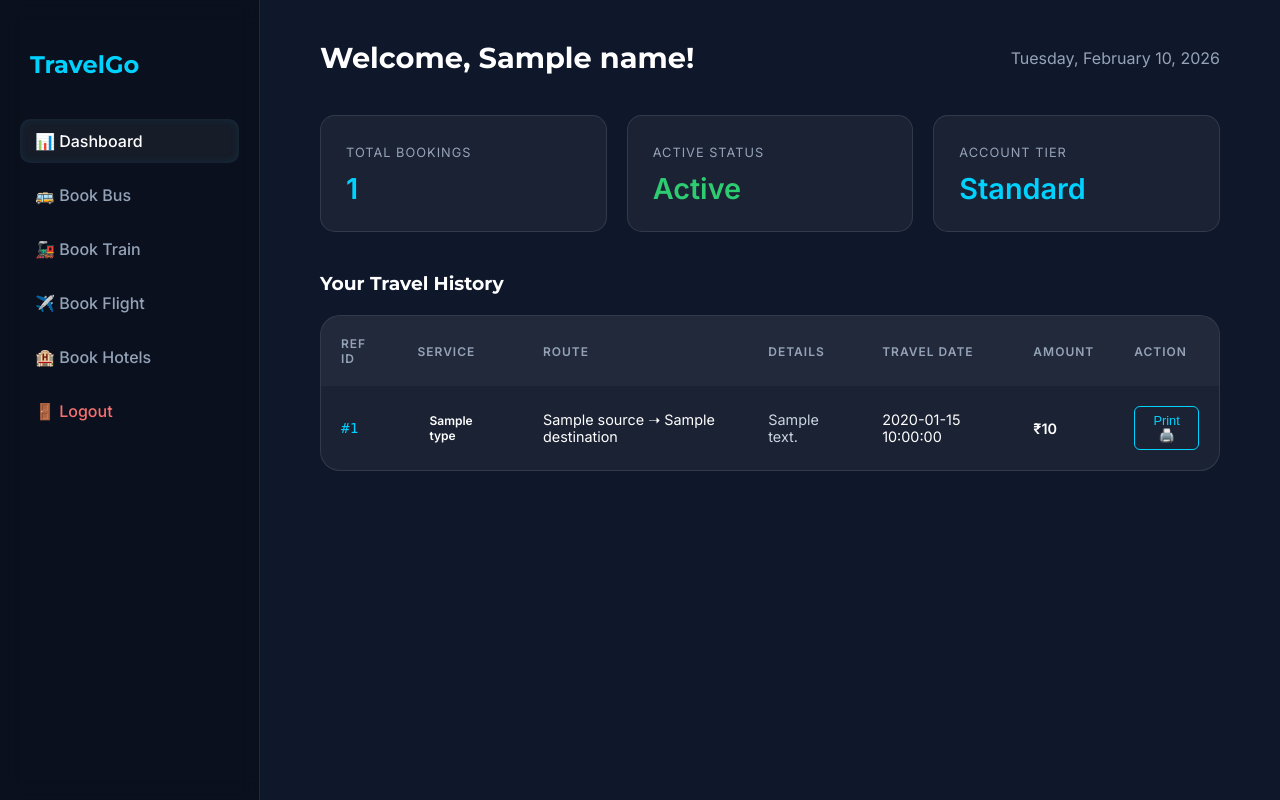
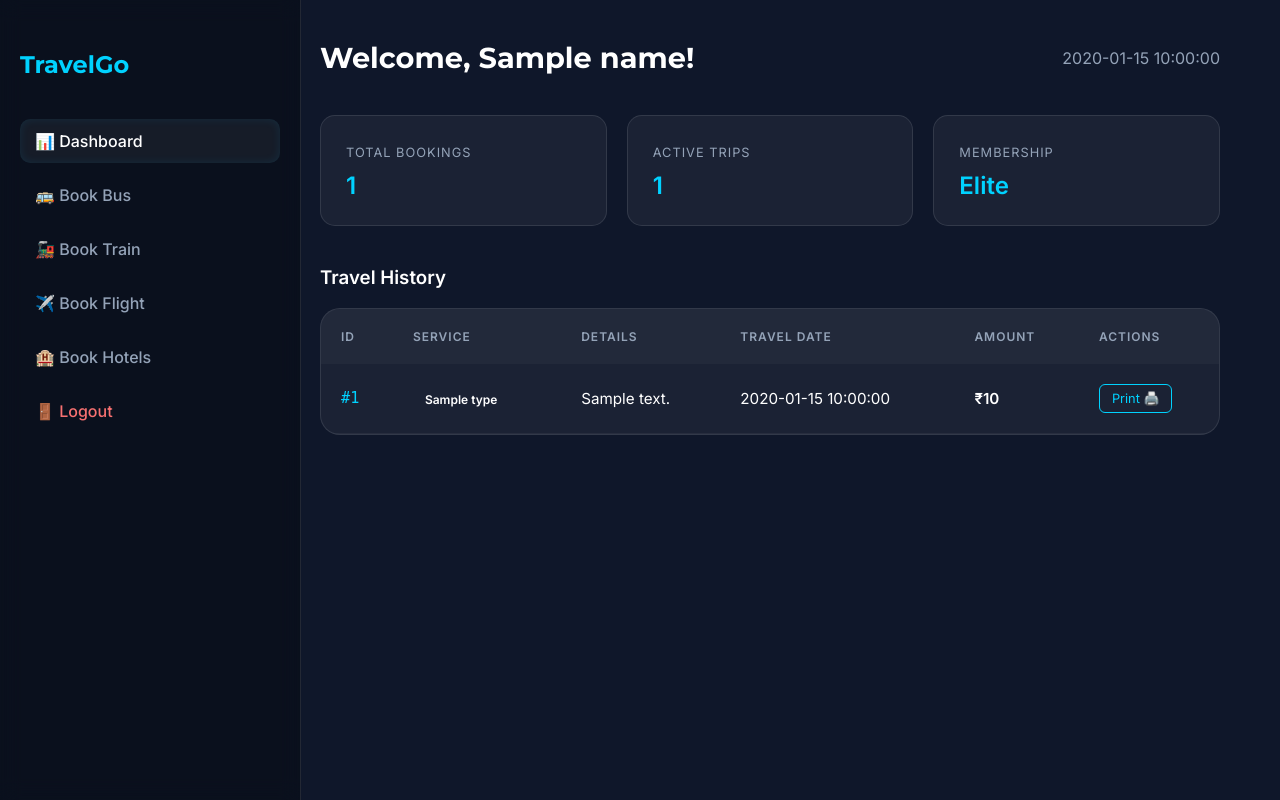
Before and after one commit to SADHIK0512/TarvelGo, a Flask app: template SAD Travel/templates/dashboard.html in a window 1280 px wide. Run offline with Flask 3, Linux system fonts and the light colour scheme; the template is opened without the code that fills it: most values are stand-ins (such as "Sample title", 1, 10 or a date in 2020).

Commit message:
Update dashboard.html

```diff
--- a/SAD Travel/templates/dashboard.html
+++ b/SAD Travel/templates/dashboard.html
@@ -11,7 +11,6 @@
             --primary-accent: #00d2ff;
             --bg-color: #0f172a;
             --card-bg: rgba(255, 255, 255, 0.05);
-            --text-muted: #94a3b8;
         }
 
         body {
@@ -34,7 +33,6 @@
             padding: 30px 20px;
             position: fixed;
             height: 100vh;
-            box-sizing: border-box;
         }
 
         .sidebar h2 {
@@ -42,7 +40,6 @@
             color: var(--primary-accent);
             margin-bottom: 40px;
             font-size: 1.5rem;
-            padding-left: 10px;
         }
 
         .nav-links {
@@ -52,15 +49,12 @@
         }
 
         .nav-links a {
-            color: var(--text-muted);
+            color: #94a3b8;
             text-decoration: none;
             padding: 12px 15px;
             border-radius: 10px;
             transition: 0.3s;
             font-weight: 500;
-            display: flex;
-            align-items: center;
-            gap: 10px;
         }
 
         .nav-links a:hover, .nav-links a.active {
@@ -79,7 +73,6 @@
             margin-left: var(--sidebar-width);
             flex: 1;
             padding: 40px 60px;
-            width: calc(100% - var(--sidebar-width));
         }
 
         .header {
@@ -111,7 +104,7 @@
         }
 
         .stat-card span {
-            color: var(--text-muted);
+            color: #94a3b8;
             font-size: 0.8rem;
             text-transform: uppercase;
             letter-spacing: 1px;
@@ -119,7 +112,7 @@
 
         .stat-card h3 {
             margin: 10px 0 0 0;
-            font-size: 1.8rem;
+            font-size: 1.5rem;
             color: var(--primary-accent);
         }
 
@@ -128,19 +121,18 @@
             background: var(--card-bg);
             border-radius: 20px;
             border: 1px solid rgba(255, 255, 255, 0.1);
-            overflow-x: auto;
+            overflow: hidden;
         }
 
         table {
             width: 100%;
             border-collapse: collapse;
             text-align: left;
-            min-width: 800px;
         }
 
         th {
             background: rgba(255, 255, 255, 0.03);
-            color: var(--text-muted);
+            color: #94a3b8;
             font-weight: 600;
             text-transform: uppercase;
             font-size: 0.75rem;
@@ -151,12 +143,7 @@
         td {
             padding: 20px;
             border-bottom: 1px solid rgba(255, 255, 255, 0.05);
-            font-size: 0.9rem;
-            vertical-align: middle;
-        }
-
-        tr:last-child td {
-            border-bottom: none;
+            font-size: 0.95rem;
         }
 
         tr:hover {
@@ -168,13 +155,12 @@
             border-radius: 20px;
             font-size: 0.75rem;
             font-weight: 700;
-            display: inline-block;
         }
 
-        .badge-Bus { background: rgba(255, 77, 77, 0.15); color: #ff4d4d; border: 1px solid rgba(255, 77, 77, 0.3); }
-        .badge-Flight { background: rgba(0, 210, 255, 0.15); color: #00d2ff; border: 1px solid rgba(0, 210, 255, 0.3); }
-        .badge-Train { background: rgba(39, 174, 96, 0.15); color: #2ecc71; border: 1px solid rgba(39, 174, 96, 0.3); }
-        .badge-Hotel { background: rgba(197, 160, 89, 0.15); color: #c5a059; border: 1px solid rgba(197, 160, 89, 0.3); }
+        .badge-Bus { background: rgba(255, 77, 77, 0.2); color: #ff4d4d; }
+        .badge-Flight { background: rgba(0, 210, 255, 0.2); color: #00d2ff; }
+        .badge-Train { background: rgba(39, 174, 96, 0.2); color: #2ecc71; }
+        .badge-Hotel { background: rgba(197, 160, 89, 0.2); color: #c5a059; }
 
         /* Action Buttons styling */
         .btn-action {
@@ -184,13 +170,11 @@
             border-radius: 6px;
             transition: 0.2s;
             display: inline-block;
-            cursor: pointer;
         }
 
         .btn-print {
             color: var(--primary-accent);
             border: 1px solid var(--primary-accent);
-            background: transparent;
         }
 
         .btn-print:hover {
@@ -201,8 +185,7 @@
         @media (max-width: 900px) {
             .sidebar { width: 80px; padding: 20px 10px; }
             .sidebar h2, .nav-links a span { display: none; }
-            .nav-links a { justify-content: center; }
-            .main-content { margin-left: 80px; padding: 20px; width: calc(100% - 80px); }
+            .main-content { margin-left: 80px; padding: 20px; }
         }
     </style>
 </head>
@@ -223,7 +206,7 @@
     <main class="main-content">
         <div class="header">
             <h1>Welcome, {{ name }}!</h1>
-            <div id="dateDisplay" style="color: var(--text-muted);"></div>
+            <div style="color: #94a3b8;">{{ date }}</div>
         </div>
 
         <div class="stats-grid">
@@ -232,27 +215,26 @@
                 <h3>{{ bookings|length }}</h3>
             </div>
             <div class="stat-card">
-                <span>Active Status</span>
-                <h3 style="color: #2ecc71;">Active</h3>
+                <span>Active Trips</span>
+                <h3>1</h3>
             </div>
             <div class="stat-card">
-                <span>Account Tier</span>
-                <h3>Standard</h3>
+                <span>Membership</span>
+                <h3>Elite</h3>
             </div>
         </div>
 
-        <h3 style="font-family: 'Montserrat', sans-serif; margin-bottom: 20px;">Your Travel History</h3>
+        <h3>Travel History</h3>
         <div class="table-container">
             <table>
                 <thead>
                     <tr>
-                        <th>Ref ID</th>
+                        <th>ID</th>
                         <th>Service</th>
-                        <th>Route</th>
                         <th>Details</th>
                         <th>Travel Date</th>
                         <th>Amount</th>
-                        <th>Action</th>
+                        <th>Actions</th>
                     </tr>
                 </thead>
                 <tbody>
@@ -260,28 +242,18 @@
                     <tr>
                         <td style="font-family: monospace; color: var(--primary-accent);">#{{ booking.booking_id }}</td>
                         <td><span class="badge badge-{{ booking.type }}">{{ booking.type }}</span></td>
-                        <td>
-                            {% if booking.type == 'Hotel' %}
-                                {{ booking.destination }} <small>(City)</small>
-                            {% else %}
-                                {{ booking.source }} ➝ {{ booking.destination }}
-                            {% endif %}
-                        </td>
-                        <td style="color: #cbd5e1;">{{ booking.details }}</td>
+                        <td>{{ booking.details }}</td>
                         <td>{{ booking.date }}</td>
                         <td style="font-weight: 600;">₹{{ booking.price }}</td>
                         <td>
-                            <!-- Replaced url_for('print_ticket') with a placeholder since route doesn't exist in app.py yet -->
-                            <button onclick="window.print()" class="btn-action btn-print">
+                            <a href="{{ url_for('print_ticket', booking_id=booking.booking_id) }}" target="_blank" class="btn-action btn-print">
                                 Print 🖨️
-                            </button>
+                            </a>
                         </td>
                     </tr>
                     {% else %}
                     <tr>
-                        <td colspan="7" style="text-align: center; padding: 40px; color: var(--text-muted);">
-                            No bookings found. Start your journey by booking a service!
-                        </td>
+                        <td colspan="6" style="text-align: center; color: #64748b;">No booking history found.</td>
                     </tr>
                     {% endfor %}
                 </tbody>
@@ -289,10 +261,5 @@
         </div>
     </main>
 
-    <script>
-        // Simple JS to set the date since app.py doesn't pass it
-        const dateOptions = { weekday: 'long', year: 'numeric', month: 'long', day: 'numeric' };
-        document.getElementById('dateDisplay').textContent = new Date().toLocaleDateString('en-US', dateOptions);
-    </script>
 </body>
 </html>
```
